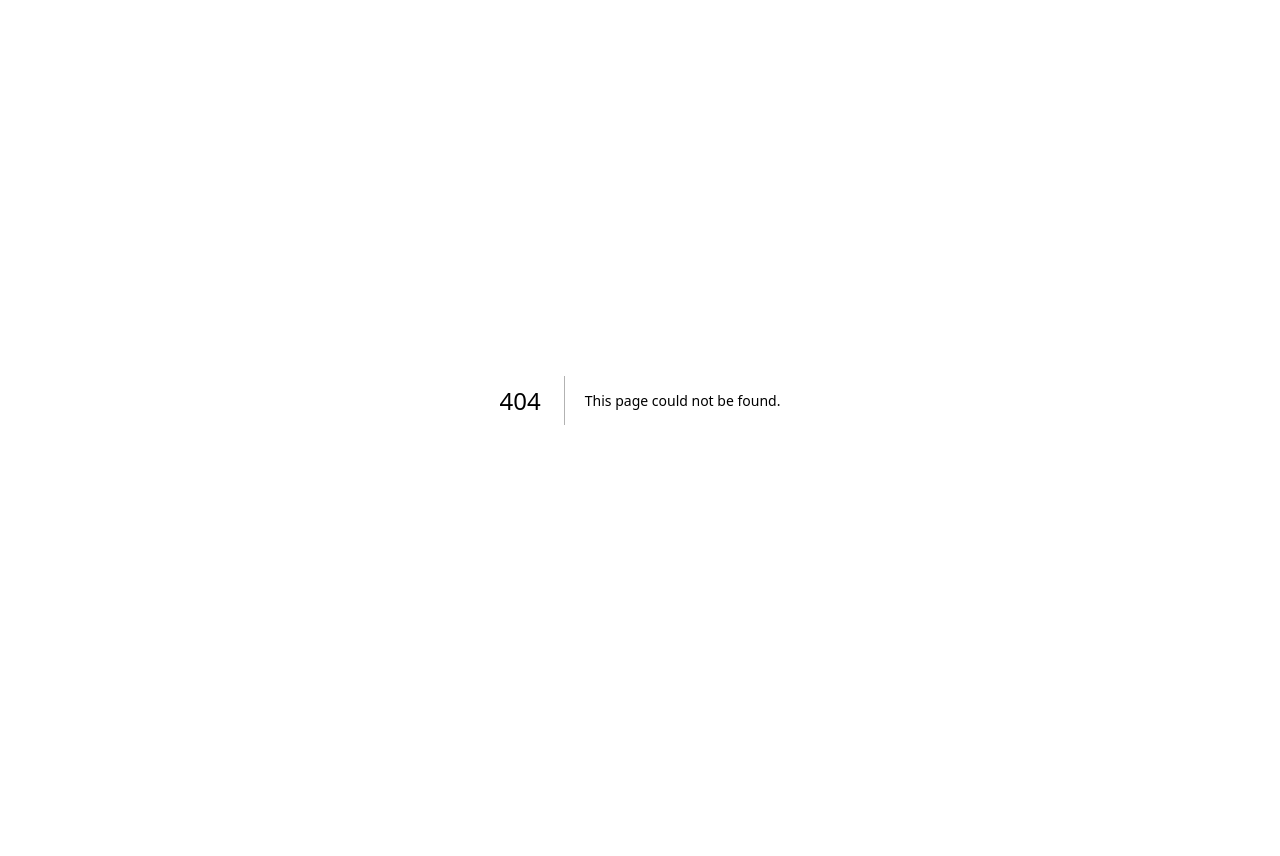
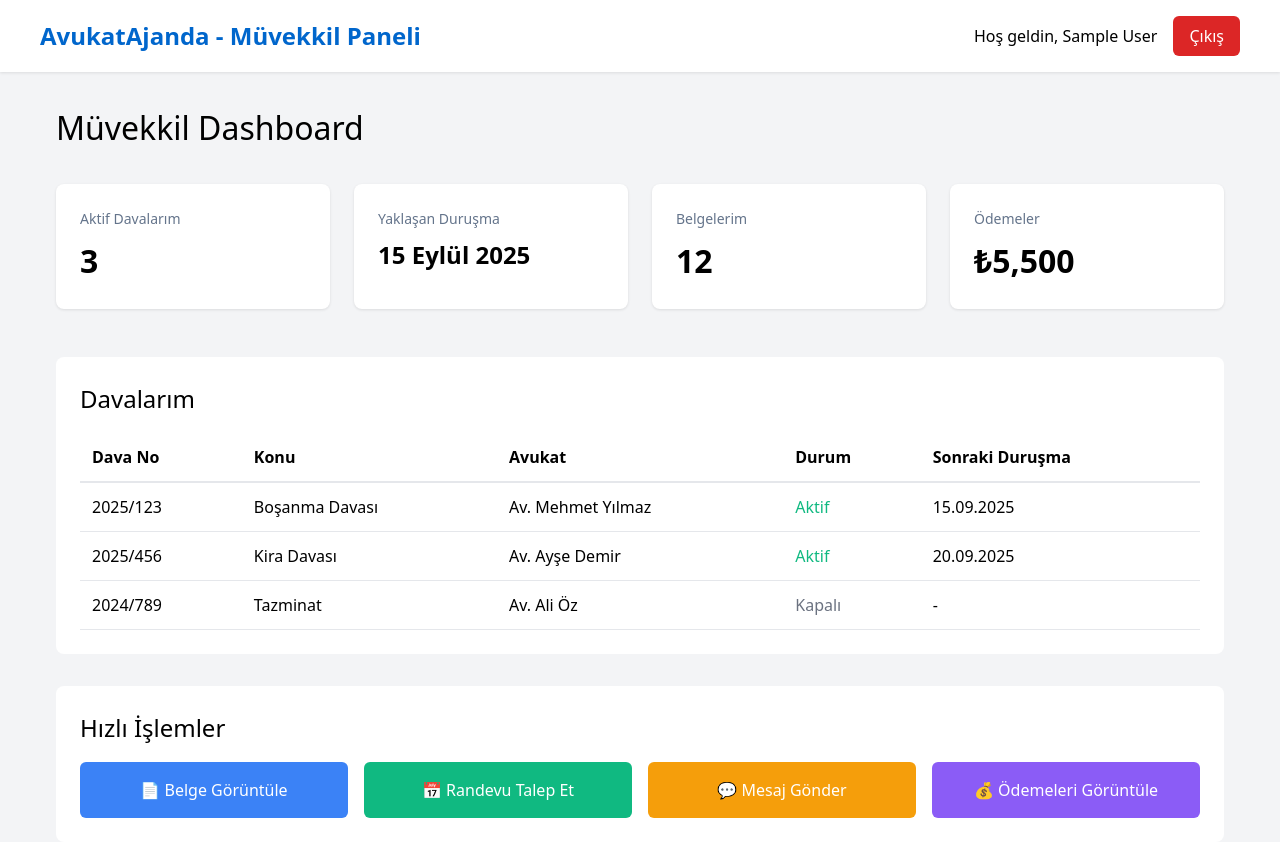
Before and after one commit to serhattopaloglu25/avukatajanda, a Next.js app in the folder frontend/: page /client-dashboard in a window 1280 px wide. Before the commit this address had no page. Shown: the top 856 px of the page. Before the commit the page ends 800 px from the top, so only its background shows below. Built offline with nearby package versions, Linux system fonts and the light colour scheme; sample sign-in values are in the browser's storage.

Commit message:
fix: add client dashboard and fix registration flow

```diff
--- /dev/null
+++ b/frontend/src/app/client-dashboard/page.tsx
@@ -0,0 +1,160 @@
+'use client';
+
+import { useState, useEffect } from 'react';
+import { useRouter } from 'next/navigation';
+
+export default function ClientDashboard() {
+  const [user, setUser] = useState<any>(null);
+  const router = useRouter();
+
+  useEffect(() => {
+    const auth = localStorage.getItem('clientAuth');
+    if (!auth) {
+      router.push('/');
+    } else {
+      setUser(JSON.parse(auth));
+    }
+  }, []);
+
+  const handleLogout = () => {
+    localStorage.removeItem('clientAuth');
+    router.push('/');
+  };
+
+  if (!user) return null;
+
+  return (
+    <div style={{minHeight: '100vh', background: '#f3f4f6'}}>
+      {/* Header */}
+      <nav style={{background: 'white', boxShadow: '0 1px 3px rgba(0,0,0,0.1)', padding: '1rem'}}>
+        <div style={{maxWidth: '1200px', margin: '0 auto', display: 'flex', justifyContent: 'space-between', alignItems: 'center'}}>
+          <h1 style={{fontSize: '1.5rem', fontWeight: 'bold', color: '#0066cc'}}>AvukatAjanda - Müvekkil Paneli</h1>
+          <div style={{display: 'flex', gap: '1rem', alignItems: 'center'}}>
+            <span>Hoş geldin, {user.name || user.email}</span>
+            <button onClick={handleLogout} style={{
+              padding: '0.5rem 1rem',
+              background: '#dc2626',
+              color: 'white',
+              border: 'none',
+              borderRadius: '0.375rem',
+              cursor: 'pointer'
+            }}>
+              Çıkış
+            </button>
+          </div>
+        </div>
+      </nav>
+
+      {/* Main Content */}
+      <div style={{maxWidth: '1200px', margin: '2rem auto', padding: '0 1rem'}}>
+        <h2 style={{fontSize: '2rem', marginBottom: '2rem'}}>Müvekkil Dashboard</h2>
+
+        {/* Stats */}
+        <div style={{display: 'grid', gridTemplateColumns: 'repeat(auto-fit, minmax(250px, 1fr))', gap: '1.5rem', marginBottom: '3rem'}}>
+          <div style={{background: 'white', padding: '1.5rem', borderRadius: '0.5rem', boxShadow: '0 1px 3px rgba(0,0,0,0.1)'}}>
+            <h3 style={{color: '#64748b', fontSize: '0.875rem', marginBottom: '0.5rem'}}>Aktif Davalarım</h3>
+            <p style={{fontSize: '2rem', fontWeight: 'bold'}}>3</p>
+          </div>
+          <div style={{background: 'white', padding: '1.5rem', borderRadius: '0.5rem', boxShadow: '0 1px 3px rgba(0,0,0,0.1)'}}>
+            <h3 style={{color: '#64748b', fontSize: '0.875rem', marginBottom: '0.5rem'}}>Yaklaşan Duruşma</h3>
+            <p style={{fontSize: '1.5rem', fontWeight: 'bold'}}>15 Eylül 2025</p>
+          </div>
+          <div style={{background: 'white', padding: '1.5rem', borderRadius: '0.5rem', boxShadow: '0 1px 3px rgba(0,0,0,0.1)'}}>
+            <h3 style={{color: '#64748b', fontSize: '0.875rem', marginBottom: '0.5rem'}}>Belgelerim</h3>
+            <p style={{fontSize: '2rem', fontWeight: 'bold'}}>12</p>
+          </div>
+          <div style={{background: 'white', padding: '1.5rem', borderRadius: '0.5rem', boxShadow: '0 1px 3px rgba(0,0,0,0.1)'}}>
+            <h3 style={{color: '#64748b', fontSize: '0.875rem', marginBottom: '0.5rem'}}>Ödemeler</h3>
+            <p style={{fontSize: '2rem', fontWeight: 'bold'}}>₺5,500</p>
+          </div>
+        </div>
+
+        {/* My Cases */}
+        <div style={{background: 'white', padding: '1.5rem', borderRadius: '0.5rem', marginBottom: '2rem'}}>
+          <h3 style={{fontSize: '1.5rem', marginBottom: '1rem'}}>Davalarım</h3>
+          <table style={{width: '100%', borderCollapse: 'collapse'}}>
+            <thead>
+              <tr style={{borderBottom: '2px solid #e5e7eb'}}>
+                <th style={{padding: '0.75rem', textAlign: 'left'}}>Dava No</th>
+                <th style={{padding: '0.75rem', textAlign: 'left'}}>Konu</th>
+                <th style={{padding: '0.75rem', textAlign: 'left'}}>Avukat</th>
+                <th style={{padding: '0.75rem', textAlign: 'left'}}>Durum</th>
+                <th style={{padding: '0.75rem', textAlign: 'left'}}>Sonraki Duruşma</th>
+              </tr>
+            </thead>
+            <tbody>
+              <tr style={{borderBottom: '1px solid #e5e7eb'}}>
+                <td style={{padding: '0.75rem'}}>2025/123</td>
+                <td style={{padding: '0.75rem'}}>Boşanma Davası</td>
+                <td style={{padding: '0.75rem'}}>Av. Mehmet Yılmaz</td>
+                <td style={{padding: '0.75rem'}}><span style={{color: '#10b981'}}>Aktif</span></td>
+                <td style={{padding: '0.75rem'}}>15.09.2025</td>
+              </tr>
+              <tr style={{borderBottom: '1px solid #e5e7eb'}}>
+                <td style={{padding: '0.75rem'}}>2025/456</td>
+                <td style={{padding: '0.75rem'}}>Kira Davası</td>
+                <td style={{padding: '0.75rem'}}>Av. Ayşe Demir</td>
+                <td style={{padding: '0.75rem'}}><span style={{color: '#10b981'}}>Aktif</span></td>
+                <td style={{padding: '0.75rem'}}>20.09.2025</td>
+              </tr>
+              <tr style={{borderBottom: '1px solid #e5e7eb'}}>
+                <td style={{padding: '0.75rem'}}>2024/789</td>
+                <td style={{padding: '0.75rem'}}>Tazminat</td>
+                <td style={{padding: '0.75rem'}}>Av. Ali Öz</td>
+                <td style={{padding: '0.75rem'}}><span style={{color: '#6b7280'}}>Kapalı</span></td>
+                <td style={{padding: '0.75rem'}}>-</td>
+              </tr>
+            </tbody>
+          </table>
+        </div>
+
+        {/* Quick Actions */}
+        <div style={{background: 'white', padding: '1.5rem', borderRadius: '0.5rem'}}>
+          <h3 style={{fontSize: '1.5rem', marginBottom: '1rem'}}>Hızlı İşlemler</h3>
+          <div style={{display: 'grid', gridTemplateColumns: 'repeat(auto-fit, minmax(200px, 1fr))', gap: '1rem'}}>
+            <button style={{
+              padding: '1rem',
+              background: '#3b82f6',
+              color: 'white',
+              border: 'none',
+              borderRadius: '0.375rem',
+              cursor: 'pointer'
+            }}>
+              📄 Belge Görüntüle
+            </button>
+            <button style={{
+              padding: '1rem',
+              background: '#10b981',
+              color: 'white',
+              border: 'none',
+              borderRadius: '0.375rem',
+              cursor: 'pointer'
+            }}>
+              📅 Randevu Talep Et
+            </button>
+            <button style={{
+              padding: '1rem',
+              background: '#f59e0b',
+              color: 'white',
+              border: 'none',
+              borderRadius: '0.375rem',
+              cursor: 'pointer'
+            }}>
+              💬 Mesaj Gönder
+            </button>
+            <button style={{
+              padding: '1rem',
+              background: '#8b5cf6',
+              color: 'white',
+              border: 'none',
+              borderRadius: '0.375rem',
+              cursor: 'pointer'
+            }}>
+              💰 Ödemeleri Görüntüle
+            </button>
+          </div>
+        </div>
+      </div>
+    </div>
+  );
+}
--- a/frontend/src/app/page.tsx
+++ b/frontend/src/app/page.tsx
@@ -1,6 +1,7 @@
 'use client';
 
 import { useState } from 'react';
+import { useRouter } from 'next/navigation';
 
 export default function HomePage() {
   const [showLoginModal, setShowLoginModal] = useState(false);
@@ -14,6 +15,7 @@ export default function HomePage() {
     confirmPassword: '',
     phone: ''
   });
+  const router = useRouter();
 
   const settings = {
     primaryColor: '#0066cc',
@@ -24,20 +26,29 @@ export default function HomePage() {
 
   const handleLogin = (e: React.FormEvent) => {
     e.preventDefault();
-    if (userType === 'lawyer' && loginData.email && loginData.password) {
+
+    // Kayıtlı kullanıcıları kontrol et
+    const users = JSON.parse(localStorage.getItem('registeredUsers') || '[]');
+    const user = users.find((u: any) => u.email === loginData.email && u.password === loginData.password && u.type === userType);
+
+    if (user) {
+      if (userType === 'lawyer') {
         localStorage.setItem('lawyerAuth', JSON.stringify({
-        email: loginData.email,
-        name: 'Avukat Kullanıcı',
+          email: user.email,
+          name: user.name,
           role: 'lawyer'
         }));
-      window.location.href = '/dashboard';
-    } else if (userType === 'client' && loginData.email && loginData.password) {
+        router.push('/dashboard');
+      } else {
         localStorage.setItem('clientAuth', JSON.stringify({
-        email: loginData.email,
-        name: 'Müvekkil Kullanıcı',
+          email: user.email,
+          name: user.name,
           role: 'client'
         }));
-      window.location.href = '/client-dashboard';
+        router.push('/client-dashboard');
+      }
+    } else {
+      alert('Geçersiz e-posta veya şifre!');
     }
   };
 
@@ -47,10 +58,27 @@ export default function HomePage() {
       alert('Şifreler eşleşmiyor!');
       return;
     }
-    // Kayıt işlemi simülasyonu
+
+    // Kullanıcıyı kaydet
+    const users = JSON.parse(localStorage.getItem('registeredUsers') || '[]');
+    const newUser = {
+      name: registerData.name,
+      email: registerData.email,
+      password: registerData.password,
+      phone: registerData.phone,
+      type: userType
+    };
+    users.push(newUser);
+    localStorage.setItem('registeredUsers', JSON.stringify(users));
+
     alert('Kayıt başarılı! Giriş yapabilirsiniz.');
+    setRegisterData({ name: '', email: '', password: '', confirmPassword: '', phone: '' });
     setShowRegisterModal(false);
     setShowLoginModal(true);
+  };
+
+  const handleSocialLogin = (provider: string) => {
+    alert(`${provider} ile giriş özelliği yakında eklenecek!`);
   };
 
   return (
@@ -111,7 +139,7 @@ export default function HomePage() {
               </form>
 
               <div style={{marginBottom: '1rem'}}>
-                <button style={{
+                <button onClick={() => handleSocialLogin('Google')} style={{
                   width: '100%', padding: '0.875rem', background: 'white', color: '#333',
                   border: '1px solid #e5e7eb', borderRadius: '0.5rem', fontSize: '1rem', cursor: 'pointer',
                   display: 'flex', alignItems: 'center', justifyContent: 'center', gap: '0.5rem', marginBottom: '0.5rem'
@@ -119,7 +147,7 @@ export default function HomePage() {
                   <img src="https://www.google.com/favicon.ico" alt="Google" style={{width: '20px', height: '20px'}} />
                   Google ile Giriş Yap
                 </button>
-                <button style={{
+                <button onClick={() => handleSocialLogin('Apple')} style={{
                   width: '100%', padding: '0.875rem', background: 'black', color: 'white',
                   border: 'none', borderRadius: '0.5rem', fontSize: '1rem', cursor: 'pointer',
                   display: 'flex', alignItems: 'center', justifyContent: 'center', gap: '0.5rem'
@@ -132,7 +160,7 @@ export default function HomePage() {
                 Hesabın yok mu?
                 <button onClick={() => {setShowLoginModal(false); setShowRegisterModal(true);}}
                   style={{color: settings.primaryColor, background: 'none', border: 'none', cursor: 'pointer', fontWeight: '600'}}>
-                  Üye Ol
+                  {' '}Üye Ol
                 </button>
               </p>
             </div>
@@ -193,7 +221,7 @@ export default function HomePage() {
                 Zaten hesabın var mı?
                 <button onClick={() => {setShowRegisterModal(false); setShowLoginModal(true);}}
                   style={{color: settings.primaryColor, background: 'none', border: 'none', cursor: 'pointer', fontWeight: '600'}}>
-                  Giriş Yap
+                  {' '}Giriş Yap
                 </button>
               </p>
             </div>
@@ -201,7 +229,7 @@ export default function HomePage() {
         </div>
       )}
 
-      {/* Navigation */}
+      {/* Navigation ve diğer bölümler aynı kalacak... */}
       <nav style={{
         background: 'white',
         borderBottom: '1px solid #e5e7eb',
@@ -252,35 +280,8 @@ export default function HomePage() {
           <p style={{fontSize: '1.25rem', color: settings.secondaryColor, maxWidth: '800px', margin: '0 auto 3rem'}}>
             {settings.heroSubtitle}
           </p>
-          <div style={{display: 'flex', gap: '1rem', justifyContent: 'center'}}>
-            <button onClick={() => setShowRegisterModal(true)} style={{
-              background: settings.primaryColor,
-              color: 'white',
-              padding: '0.875rem 2rem',
-              borderRadius: '0.5rem',
-              border: 'none',
-              fontSize: '1.125rem',
-              cursor: 'pointer',
-              fontWeight: '600'
-            }}>
-              14 Gün Ücretsiz Dene
-            </button>
-            <button style={{
-              border: `2px solid #e5e7eb`,
-              padding: '0.875rem 2rem',
-              borderRadius: '0.5rem',
-              background: 'white',
-              color: settings.secondaryColor,
-              fontSize: '1.125rem',
-              cursor: 'pointer'
-            }}>
-              Demo Talep Et
-            </button>
-          </div>
         </div>
       </section>
-
-      {/* Features - Pricing - Contact sections... */}
     </div>
   );
 }
```
Lines whose indentation alone changed are shown as unchanged.
